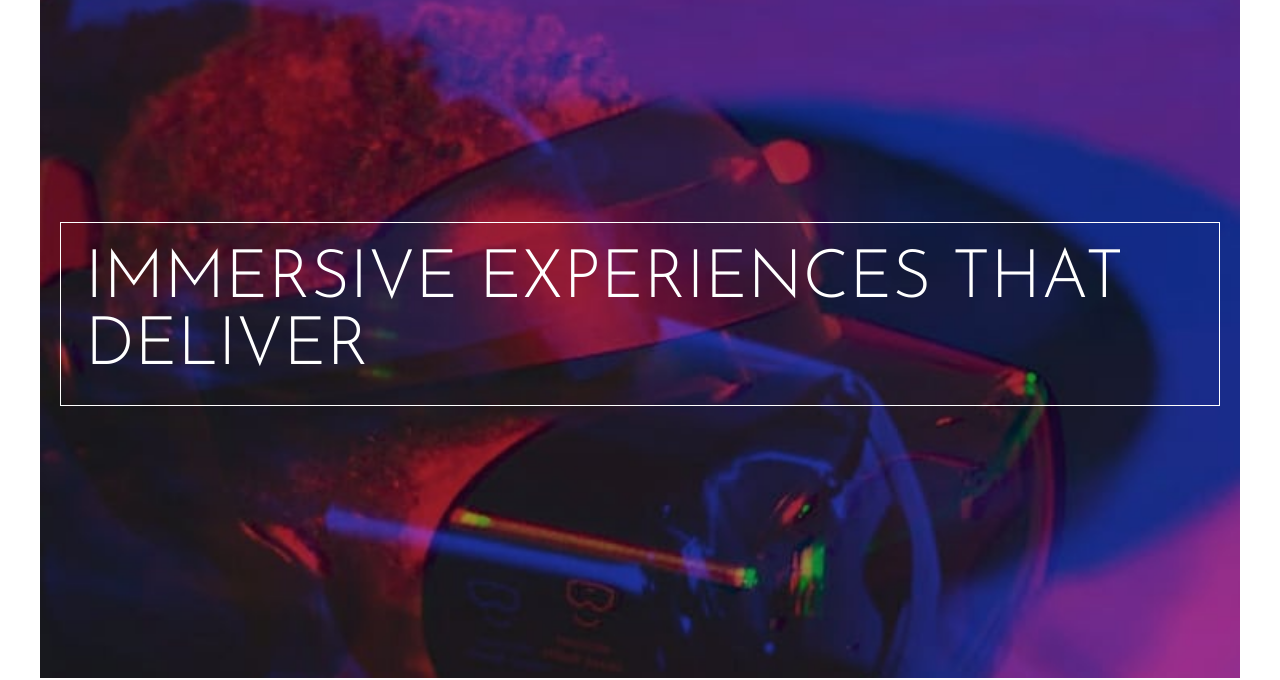
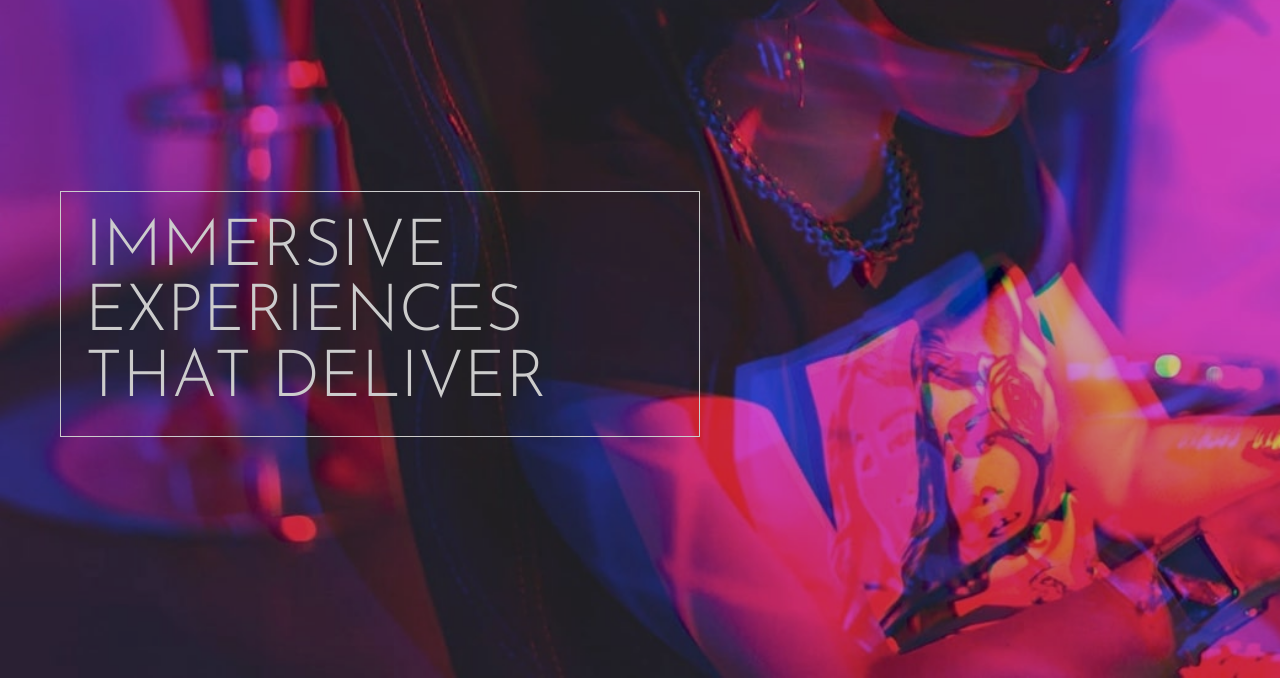
Before and after one commit to ralphvirtucio/loopstudios-landing-page, a website: page index.html in a window 1280 px wide. Shown: the part 122-802 px from the top of the page. Drawn offline with Linux system fonts and the light colour scheme.

Commit message:
Feature: Hero desktop design

```diff
--- a/index.html
+++ b/index.html
@@ -45,7 +45,8 @@
   </head>
   <body>
     <div>
-      <div class="[ wrapper ] hero">
+      <div class="hero-bg">
+        <div class="[ wrapper ] hero">
         <header>
           <h1 class="visually-hidden">LoopStudios Page</h1>
           <nav>
@@ -95,6 +96,7 @@
 
         <div class="content">
           <p>Immersive Experiences that deliver</p>
+        </div>
         </div>
       </div>
 
--- a/scss/blocks/_sections.scss
+++ b/scss/blocks/_sections.scss
@@ -10,13 +10,40 @@ section {
 }
 
 
-.hero {
+.hero-bg {
   background-image: url('../images/mobile/image-hero.jpg');
   background-repeat: no-repeat;
   background-size: cover;
+  &::before {
+    content: "";
+    top: 0;
+    right: 0;
+    bottom: 0;
+    left: 0;
+    width: 100%;
+    height: 100%;
+    background-color: rgba(0, 0, 0, 0.2);
+    position: absolute;
+  }
+
+  @media (min-width: 62em) {
+    background-image: url('../images/desktop/image-hero.jpg');
+    background-size: cover;
+  }
+}
+
+
+.hero {
   display: grid;
   min-height: 100vh;
   margin-block-end: 6rem;
+
+  // @media (min-width: 62em) {
+  //   grid-template-rows: 1fr 3fr;
+  // }
+
+
+
 }
 
 .hero header nav {
@@ -33,6 +60,12 @@ section {
     z-index: 1;
   }
 
+  .disclosure {
+    @media (min-width: 62em) {
+      display: none;
+    }
+  }
+
   .disclosure__button {
     border: none;
     background-color: transparent;
@@ -46,13 +79,14 @@ section {
 .hero .content {
   font-family: get-utility-value('font', 'base');
   color: get-color('white');
-
+  width: auto;
+  max-width: 40rem;
 
   p {
     font-weight: 300;
     padding: 1.5rem;
     border: 1px solid get-color('white');
-    font-size: var(--step-0);
+    font-size: clamp(2rem, 0.6429rem + 4.2857vw, 4.5rem);
     text-transform: uppercase;
     line-height: 1;
   }
```
Also changed, not shown: css/global.css, 1 other file.
